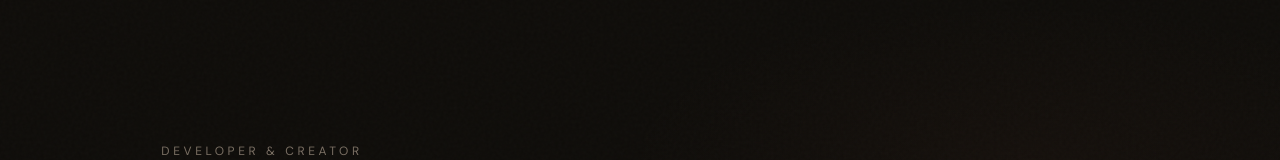
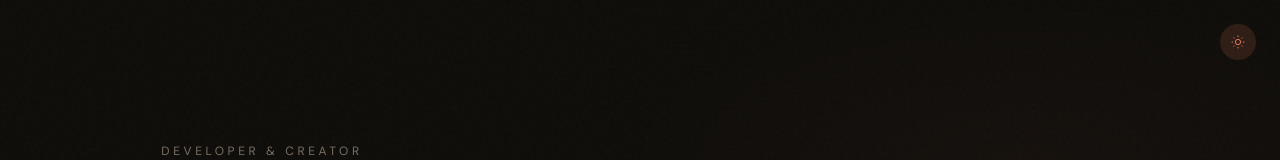
Before and after one commit to srinathv31/srinath-portfolio, a Next.js app: page / in a window 1280 px wide. Shown: the top 160 px of the page. Built offline with nearby package versions, Linux system fonts and the light colour scheme.

Commit message:
dark mode toggle

```diff
--- a/src/app/globals.css
+++ b/src/app/globals.css
@@ -1,7 +1,7 @@
 @import "tailwindcss";
 
 :root {
-  /* Warm dark palette */
+  /* Warm dark palette (default) */
   --bg-deep: #0f0d0a;
   --bg: #1a1814;
   --bg-elevated: #252119;
@@ -19,6 +19,23 @@
   /* Fonts */
   --font-display: var(--font-display), "Cormorant Garamond", Georgia, serif;
   --font-body: var(--font-body), "DM Sans", system-ui, sans-serif;
+}
+
+[data-theme="light"] {
+  /* Warm light palette */
+  --bg-deep: #faf8f5;
+  --bg: #f5f2ed;
+  --bg-elevated: #ebe6de;
+
+  /* Text colors - warm dark tones */
+  --text-primary: #2a2520;
+  --text-secondary: #5c544a;
+  --text-muted: #8a8078;
+
+  /* Accent - deeper coral for light mode contrast */
+  --accent: #c45d3a;
+  --accent-soft: rgba(196, 93, 58, 0.12);
+  --accent-glow: rgba(196, 93, 58, 0.3);
 }
 
 html {
--- a/src/app/layout.tsx
+++ b/src/app/layout.tsx
@@ -1,5 +1,6 @@
 import type { Metadata, Viewport } from "next";
 import { Cormorant_Garamond, DM_Sans } from "next/font/google";
+import { ThemeProvider } from "@/components/ThemeProvider";
 import "./globals.css";
 
 const cormorant = Cormorant_Garamond({
@@ -35,8 +36,10 @@ export default function RootLayout({
   children: React.ReactNode;
 }>) {
   return (
-    <html lang="en">
-      <body className={`${cormorant.variable} ${dmSans.variable} antialiased`}>{children}</body>
+    <html lang="en" suppressHydrationWarning>
+      <body className={`${cormorant.variable} ${dmSans.variable} antialiased`}>
+        <ThemeProvider>{children}</ThemeProvider>
+      </body>
     </html>
   );
 }
--- a/src/app/page.tsx
+++ b/src/app/page.tsx
@@ -1,9 +1,15 @@
 import ParticleSea from "@/components/ParticleSea";
+import { ThemeToggle } from "@/components/ThemeToggle";
 
 export default function HomePage() {
   return (
     <main className="relative h-full w-full overflow-y-auto overflow-x-hidden">
       <ParticleSea />
+
+      {/* Theme toggle */}
+      <div className="fixed top-6 right-6 z-50 animate-fade-up-4">
+        <ThemeToggle />
+      </div>
 
       {/* Main content grid */}
       <div className="relative z-10 min-h-screen pointer-events-none">
--- a/src/components/ParticleSea.tsx
+++ b/src/components/ParticleSea.tsx
@@ -1,10 +1,12 @@
 "use client";
 
 import { useEffect, useRef } from "react";
+import { useTheme } from "next-themes";
 
 export default function ParticleSea() {
   const canvasRef = useRef<HTMLCanvasElement | null>(null);
   const diagRef = useRef<HTMLDivElement | null>(null);
+  const { resolvedTheme } = useTheme();
 
   useEffect(() => {
     // ---- run only in the browser after mount ----
@@ -283,8 +285,11 @@ void main(){
     gl.disable(gl.DEPTH_TEST);
 
     // ----- Uniforms (static-ish) -----
-    // Warm amber color to match the editorial palette
-    const color = [0xd4 / 255, 0xa5 / 255, 0x74 / 255];
+    // Theme-aware particle color
+    const isDark = resolvedTheme !== "light";
+    const color = isDark
+      ? [0xd4 / 255, 0xa5 / 255, 0x74 / 255] // Warm amber for dark mode
+      : [0x8a / 255, 0x70 / 255, 0x58 / 255]; // Deeper brown for light mode
     gl.uniform3fv(loc.uColor, color);
     gl.uniform1f(loc.uAmp, 15.0 * DPR); // Increased wave amplitude for more dramatic effect
     gl.uniform1f(
@@ -478,7 +483,7 @@ void main(){
       gl.bindBuffer(gl.ARRAY_BUFFER, null);
       gl.useProgram(null);
     };
-  }, []);
+  }, [resolvedTheme]);
 
   return (
     <>
--- /dev/null
+++ b/src/components/ThemeProvider.tsx
@@ -0,0 +1,16 @@
+"use client";
+
+import { ThemeProvider as NextThemesProvider } from "next-themes";
+
+export function ThemeProvider({ children }: { children: React.ReactNode }) {
+  return (
+    <NextThemesProvider
+      attribute="data-theme"
+      defaultTheme="dark"
+      enableSystem={false}
+      disableTransitionOnChange={false}
+    >
+      {children}
+    </NextThemesProvider>
+  );
+}
--- /dev/null
+++ b/src/components/ThemeToggle.tsx
@@ -0,0 +1,70 @@
+"use client";
+
+import { useTheme } from "next-themes";
+import { useEffect, useState } from "react";
+
+export function ThemeToggle() {
+  const { theme, setTheme } = useTheme();
+  const [mounted, setMounted] = useState(false);
+
+  useEffect(() => {
+    setMounted(true);
+  }, []);
+
+  if (!mounted) {
+    return (
+      <button
+        className="w-9 h-9 flex items-center justify-center rounded-full transition-colors duration-300"
+        style={{ background: "var(--accent-soft)" }}
+        aria-label="Toggle theme"
+      >
+        <span className="w-4 h-4" />
+      </button>
+    );
+  }
+
+  const isDark = theme === "dark";
+
+  return (
+    <button
+      onClick={() => setTheme(isDark ? "light" : "dark")}
+      className="group w-9 h-9 flex items-center justify-center rounded-full transition-all duration-300 hover:scale-110"
+      style={{ background: "var(--accent-soft)" }}
+      aria-label={`Switch to ${isDark ? "light" : "dark"} mode`}
+    >
+      {isDark ? (
+        <svg
+          className="w-4 h-4 transition-transform duration-300 group-hover:rotate-12"
+          style={{ color: "var(--accent)" }}
+          fill="none"
+          stroke="currentColor"
+          viewBox="0 0 24 24"
+          aria-hidden="true"
+        >
+          <path
+            strokeLinecap="round"
+            strokeLinejoin="round"
+            strokeWidth={1.5}
+            d="M12 3v1m0 16v1m9-9h-1M4 12H3m15.364 6.364l-.707-.707M6.343 6.343l-.707-.707m12.728 0l-.707.707M6.343 17.657l-.707.707M16 12a4 4 0 11-8 0 4 4 0 018 0z"
+          />
+        </svg>
+      ) : (
+        <svg
+          className="w-4 h-4 transition-transform duration-300 group-hover:-rotate-12"
+          style={{ color: "var(--accent)" }}
+          fill="none"
+          stroke="currentColor"
+          viewBox="0 0 24 24"
+          aria-hidden="true"
+        >
+          <path
+            strokeLinecap="round"
+            strokeLinejoin="round"
+            strokeWidth={1.5}
+            d="M20.354 15.354A9 9 0 018.646 3.646 9.003 9.003 0 0012 21a9.003 9.003 0 008.354-5.646z"
+          />
+        </svg>
+      )}
+    </button>
+  );
+}
```
Also changed, not shown: package.json (+7 -6 lines), .mcp.json (added), 1 other file (tests, documents, lock files or other folders).
